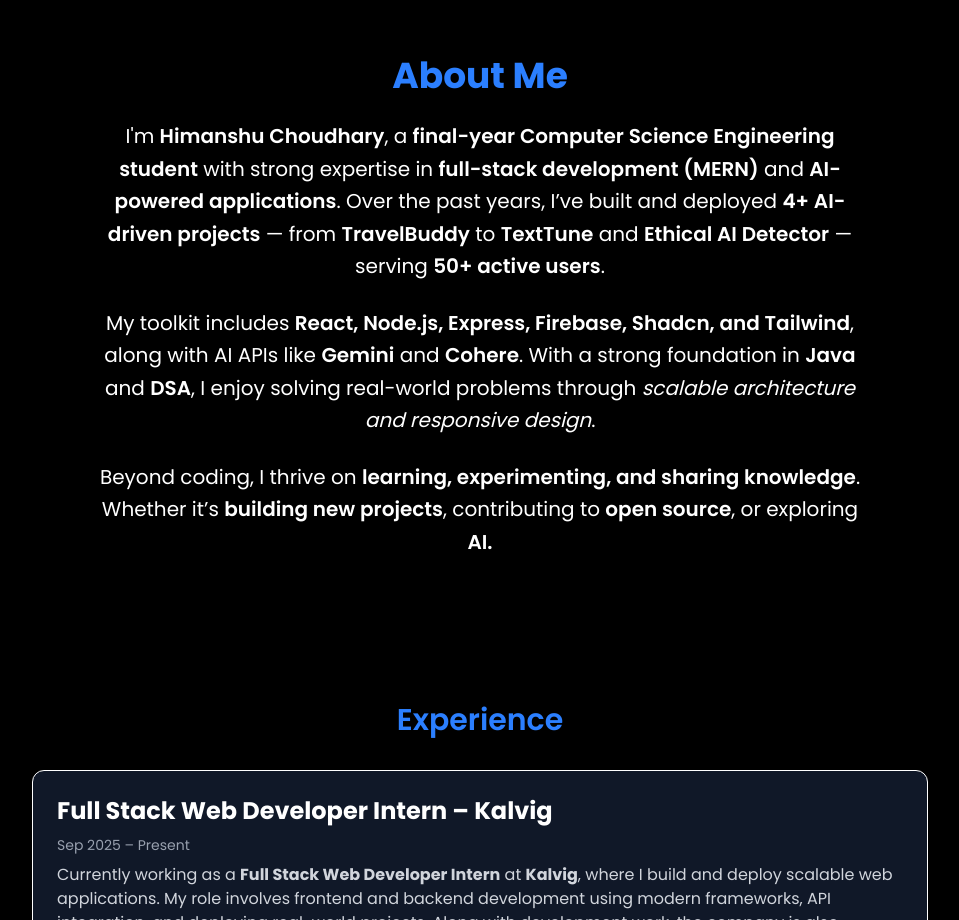
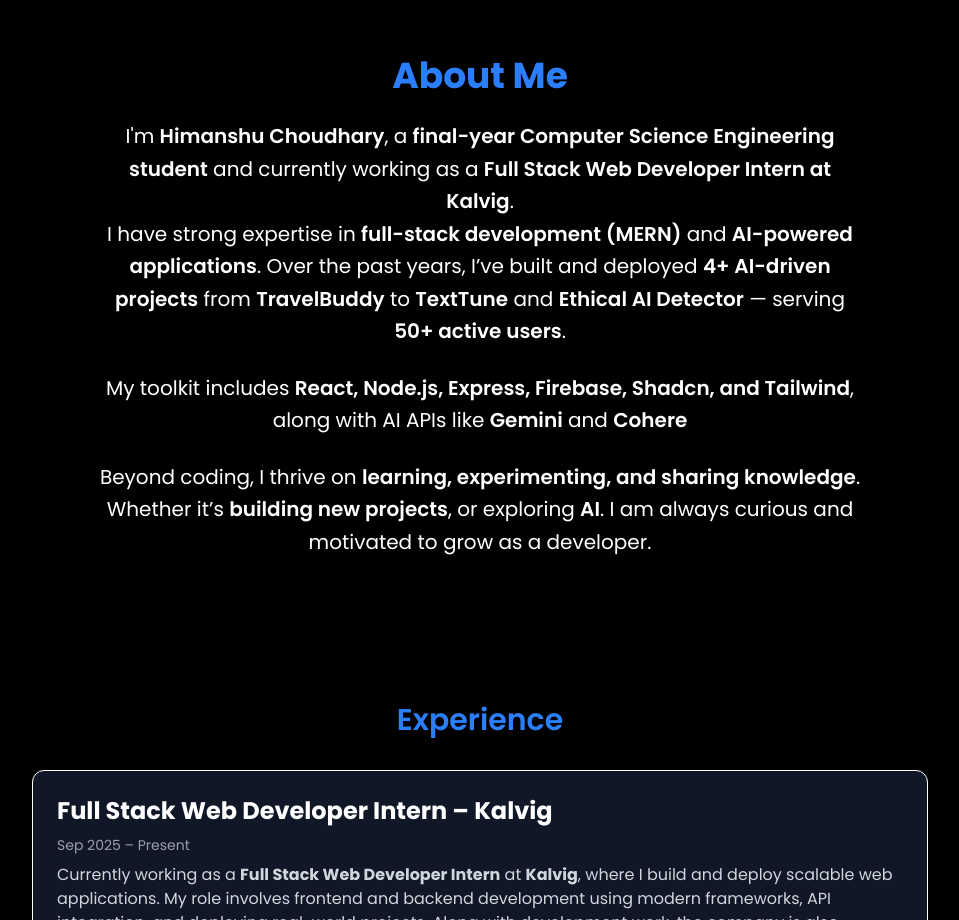
Before and after one commit to himanshu8github/Portfolio, a React (Vite) app: page / in a window 1280 px wide. Shown: the part 880-1800 px from the top of the page, without its empty margins (160-1119 px from the left). Built offline with nearby package versions, Linux system fonts and the light colour scheme.

Commit message:
update project and add experience

```diff
--- a/src/components/About.jsx
+++ b/src/components/About.jsx
@@ -13,11 +13,16 @@
       <span className="font-semibold">
         final-year Computer Science Engineering student
       </span>{" "}
-      with strong expertise in{" "}
+      and currently working as a{" "}
+      <span className="font-semibold">
+        Full Stack Web Developer Intern at Kalvig
+
+      </span>
+      .  <br></br> I have strong expertise in{" "}
       <span className="font-semibold">full-stack development (MERN)</span> and{" "}
       <span className="font-semibold">AI-powered applications</span>. Over the
       past years, I’ve built and deployed{" "}
-      <span className="font-semibold">4+ AI-driven projects</span> — from{" "}
+      <span className="font-semibold">4+ AI-driven projects</span> from{" "}
       <span className="font-semibold">TravelBuddy</span> to{" "}
       <span className="font-semibold">TextTune</span> and{" "}
       <span className="font-semibold">Ethical AI Detector</span> — serving{" "}
@@ -31,19 +36,15 @@
       </span>
       , along with AI APIs like{" "}
       <span className="font-semibold">Gemini</span> and{" "}
-      <span className="font-semibold">Cohere</span>. With a strong foundation in{" "}
-      <span className="font-semibold">Java</span> and{" "}
-      <span className="font-semibold">DSA</span>, I enjoy solving real-world
-      problems through{" "}
-      <span className="italic">scalable architecture and responsive design</span>.
+      <span className="font-semibold">Cohere</span>
     </p>
 
     <p className="max-w-3xl mx-auto leading-relaxed text-lg md:text-xl">
       Beyond coding, I thrive on{" "}
       <span className="font-semibold">learning, experimenting, and sharing knowledge</span>.
-      Whether it’s <span className="font-semibold">building new projects</span>, contributing to{" "}
-      <span className="font-semibold">open source</span>, or exploring{" "}
-      <span className="font-semibold">AI.</span>
+      Whether it’s <span className="font-semibold">building new projects</span>, or exploring{" "}
+      <span className="font-semibold">AI</span>. I am always curious and motivated
+      to grow as a developer.
     </p>
   </section>
 );
```
